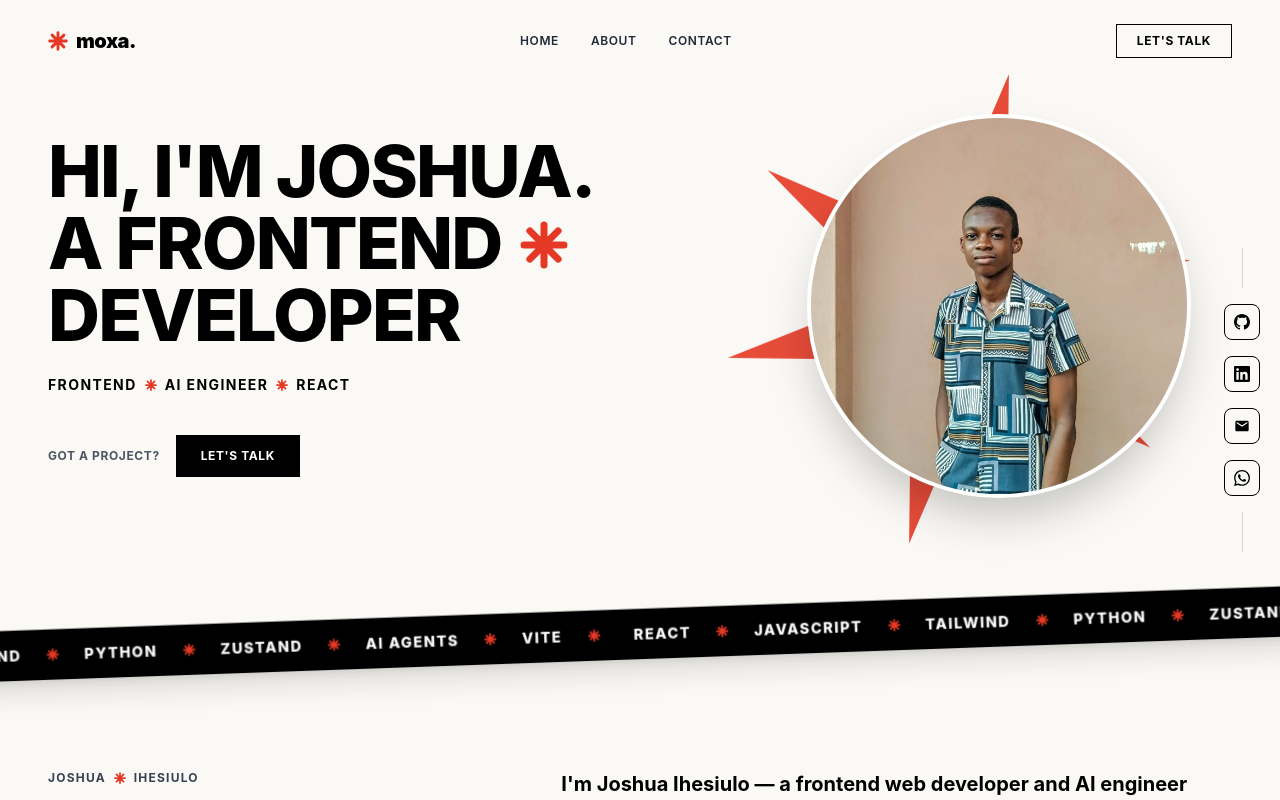
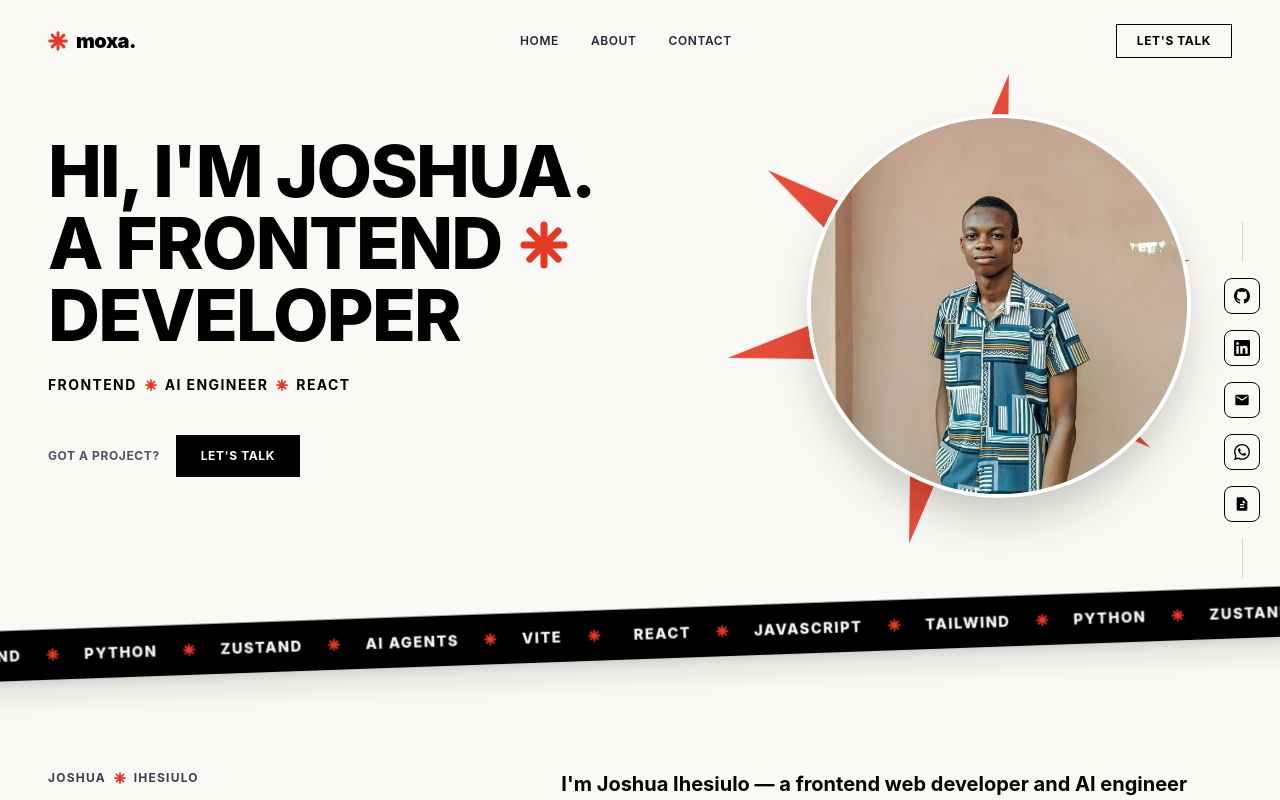
Before and after one commit to joshuaihesiulo/Joshua-Portfolio, a React (Vite) app: page / in a window 1280 px wide. Shown: the top 800 px of the page. Built offline with nearby package versions, Linux system fonts and the light colour scheme.

Commit message:
Add downloadable resume to sidebar

```diff
--- a/src/components/ContactSidebar.jsx
+++ b/src/components/ContactSidebar.jsx
@@ -37,6 +37,16 @@ const links = [
       </svg>
     ),
   },
+  {
+    label: "Resume",
+    href: "/joshua_ihesiulo_resume.pdf",
+    download: true,
+    icon: (
+      <svg viewBox="0 0 24 24" className="w-4 h-4 fill-current">
+        <path d="M14 2H6a2 2 0 0 0-2 2v16a2 2 0 0 0 2 2h12a2 2 0 0 0 2-2V8l-6-6zm-1 4l5 5h-5V6zM9 12h6v2H9v-2zm0 4h6v2H9v-2z" />
+      </svg>
+    ),
+  },
 ];
 
 export default function ContactSidebar() {
@@ -47,6 +57,7 @@ export default function ContactSidebar() {
         <a
           key={link.label}
           href={link.href}
+          download={link.download || undefined}
           target={link.href.startsWith("http") ? "_blank" : undefined}
           rel="noreferrer"
           aria-label={link.label}
```
Also changed, not shown: 1 other file (tests, documents, lock files or other folders).
